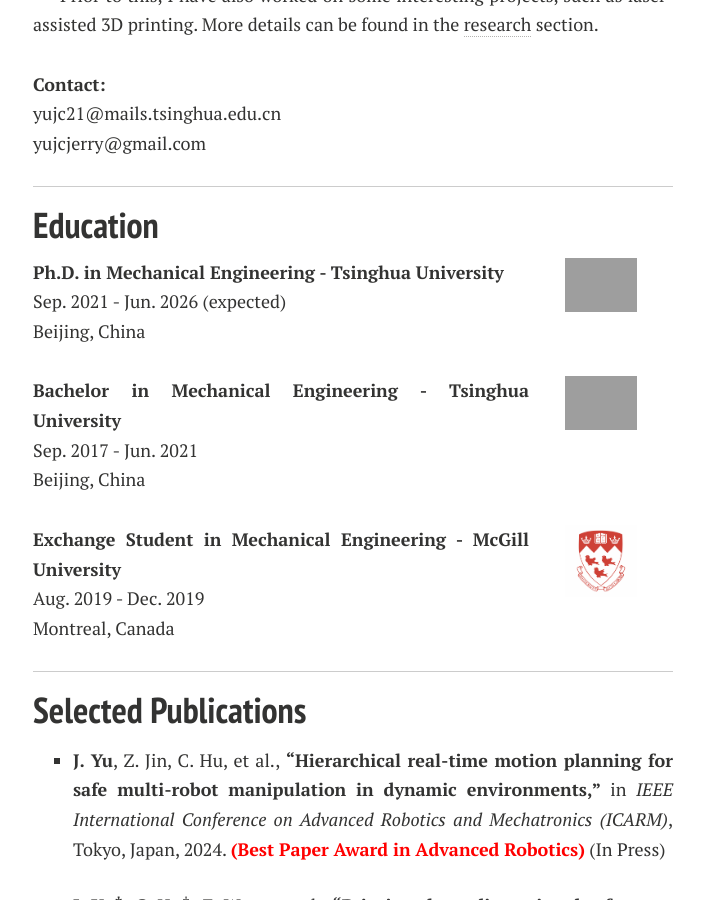
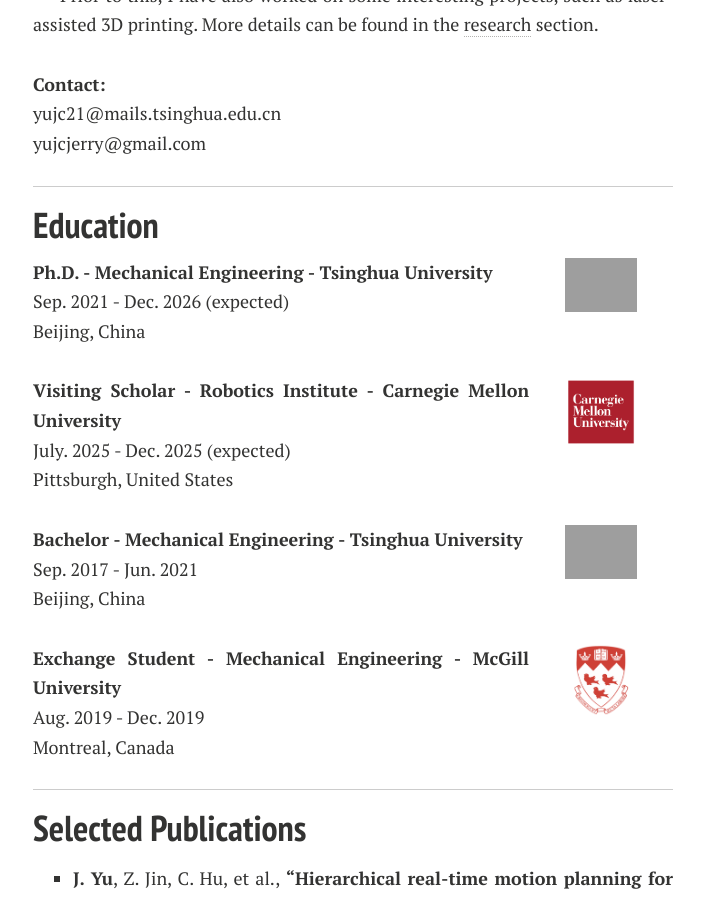
Before and after one commit to jichuan-yu/jichuan-yu.github.io, a Jekyll site: the page built from index.md, in a window 1280 px wide and 900 px high, scrolled down 861 px, cut to the strip 0-900 px from the top of the window. Shown: the whole strip, without its empty margins (287-992 px from the left). Built offline with Jekyll 4.4.1, drawn with Linux system fonts in a browser that asks for light colours; nearby versions of some CDN libraries; comment, search, counter and statistics services are not loaded; a style sheet for code colours, icons or effects is not loaded; grey boxes are pictures that could not be loaded.

Commit message:
fix README, add experience in CMU

```diff
--- a/index.md
+++ b/index.md
@@ -27,17 +27,22 @@ Prior to this, I have also worked on some interesting projects, such as laser-as
 ## Education
 
 <img src="images/Tsinghua_logo.png" class="logo">
-**Ph.D. in Mechanical Engineering - Tsinghua University**
-<br>Sep. 2021 - Jun. 2026 (expected)
+**Ph.D. - Mechanical Engineering - Tsinghua University**
+<br>Sep. 2021 - Dec. 2026 (expected)
 <br>Beijing, China
 
+<br><img src="images/CMU_logo.png" class="logo">
+**Visiting Scholar - Robotics Institute - Carnegie Mellon University**
+<br>July. 2025 - Dec. 2025 (expected)
+<br>Pittsburgh, United States
+
 <br><img src="images/Tsinghua_logo.png" class="logo">
-**Bachelor in Mechanical Engineering - Tsinghua University**
+**Bachelor - Mechanical Engineering - Tsinghua University**
 <br>Sep. 2017 - Jun. 2021
 <br>Beijing, China
 
 <br><img src="images/McGill_logo.png" class="logo">
-**Exchange Student in Mechanical Engineering - McGill University**
+**Exchange Student - Mechanical Engineering - McGill University**
 <br>Aug. 2019 - Dec. 2019
 <br>Montreal, Canada
 
```
Also changed, not shown: README.md, images/CMU_logo.png (added), images/McGill_logo.png, images/portrait.jpg.
